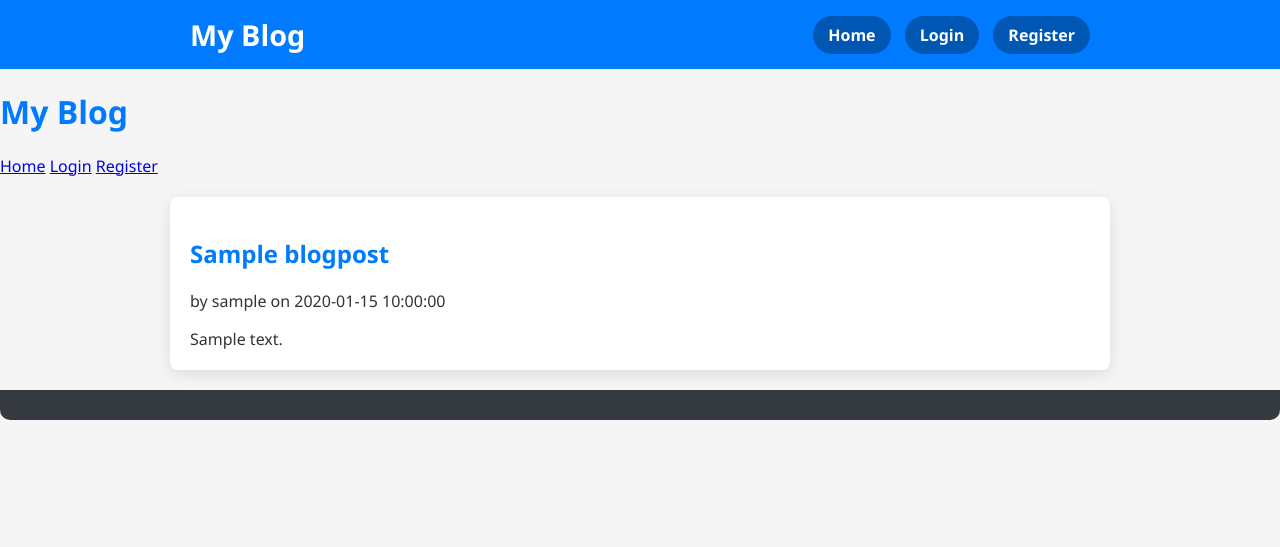
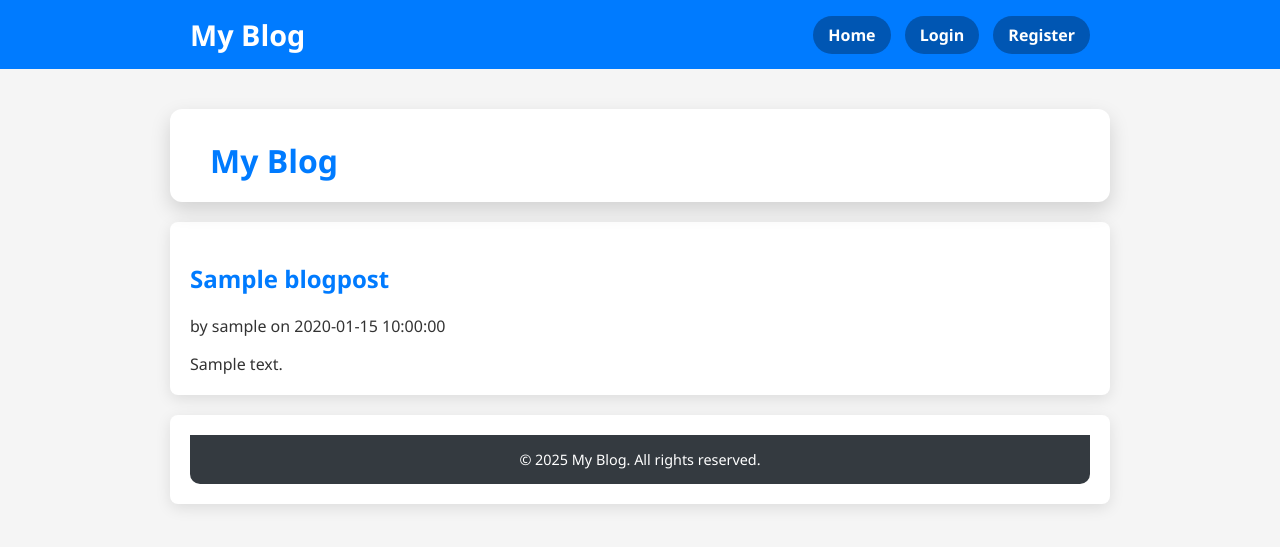
Before and after one commit to NethminiRathnayake-03/MyBlog, a PHP site: page /blog.php?id=1 in a window 1280 px wide. Shown: the top 547 px of the page. Run offline with PHP 8.4, Linux system fonts and the light colour scheme; tables that the repository leaves empty or names only in its code hold one stand-in row (values such as "Sample post").

Commit message:
Update blog.php

```diff
--- a/blog.php
+++ b/blog.php
@@ -17,21 +17,17 @@ if(!$blog) {
     exit;
 }
 ?>
+<header style="display:flex; justify-content:center; margin-top:40px;">
+    <div style="background-color:white; color:#007bff;
+                padding:30px 300px 20px 40px; /* top, right, bottom, left */
+                border-radius:12px;
+                box-shadow:0 8px 20px rgba(0,0,0,0.15);
+                text-align:left;
+                max-width:600px; width:90%;">
+        <h2 style="font-size:2.0rem; margin:0; font-weight:bold;">My Blog</h2>
 
-<header>
-    <h1>My Blog</h1>
+    </div>
 </header>
-
-<nav>
-    <a href="index.php">Home</a>
-    <?php if(isset($_SESSION['user_id'])): ?>
-        <a href="editor.php">New Blog</a>
-        <a href="logout.php">Logout</a>
-    <?php else: ?>
-        <a href="login.php">Login</a>
-        <a href="register.php">Register</a>
-    <?php endif; ?>
-</nav>
 
 <div class="container">
     <h2><?= htmlspecialchars($blog['title']) ?></h2>
@@ -45,7 +41,4 @@ if(!$blog) {
         </p>
     <?php endif; ?>
 </div>
-
-<footer style="text-align:center; padding:15px; background:#343a40; color:white; margin-top:20px;">
-
-</footer>
+<?php include 'includes/footer.php'; ?>
```
